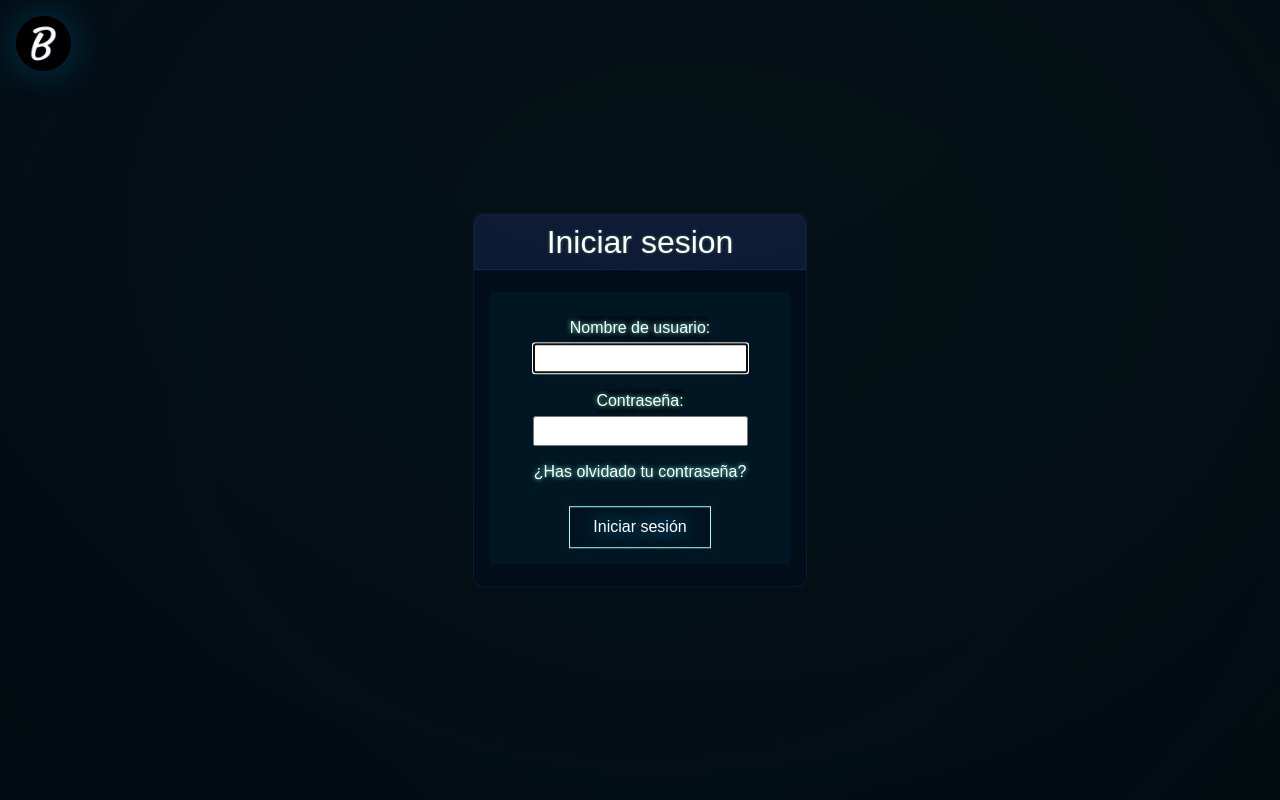
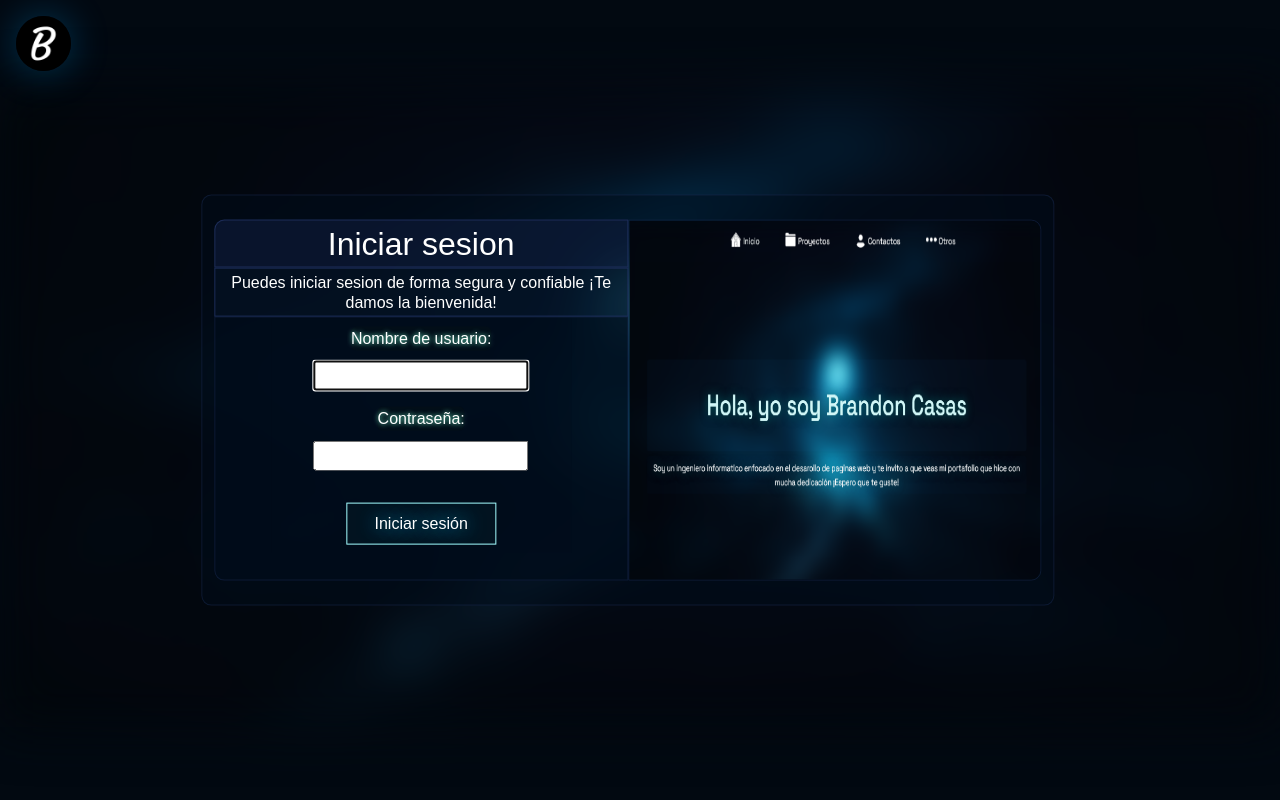
Before and after one commit to BrandonLCC/proyecto-django, a Django app: page /accounts/login/ in a window 1280 px wide. Run offline with Django 4.2, Linux system fonts and the light colour scheme; some libraries are stand-ins or nearby versions.

Commit message:
commit login

```diff
--- /dev/null
+++ b/portfolioproject/myporfolio/static/css/login.css
@@ -0,0 +1,121 @@
+.imagen-login {
+    position: absolute;
+    filter: blur(25px);
+    height: auto;
+    display: flex;
+    justify-content: center;
+    align-items: center;
+    height: 80%;
+    z-index: -1;
+
+}
+
+:root {
+    --fondo-pagina-web: #020911;
+    --color-blanco: #ffffff;
+}
+
+.div-formulario {
+    position: relative;
+    background-color: rgba(1, 12, 27, 0.5);
+    border: 1px solid rgba(32, 48, 94, 0.4);
+    border-bottom-left-radius: 10px;
+    margin: 0;
+    padding: 0;
+}
+
+
+.titulo {
+    background-color: rgba(32, 48, 94, 0.288);
+    border: 1px solid rgba(32, 48, 94, 0.9);
+    border-top-left-radius: 10px;
+    margin: 0;
+
+}
+
+.sub-titulo {
+    background-color: rgba(32, 48, 94, 0.1);
+    border: 1px solid rgba(32, 48, 94, 0.9);
+    margin: 0;
+
+}
+
+form {
+    position: relative;
+    background-color: rgba(1, 12, 27, 0.2);
+
+}
+
+.div-input {
+    color: #ffffff;
+    position: relative;
+    display: flexbox;
+    border-radius: 10px;
+
+}
+
+
+
+input {
+    margin-top: 10px;
+}
+
+/* creando mejor ejemplo */
+
+.container {
+    background-color: rgba(1, 12, 27, 0.5);
+    border-top-left-radius: 10px;
+    border-radius: 10px;
+    border: 1px solid rgba(32, 48, 94, 0.4);
+    position: absolute;
+    top: 50%;
+    left: 50%;
+    transform: translate(-50%, -50%);
+}
+
+.div1 {
+    position: relative;
+    border-top-left-radius: 10px;
+    border-bottom-left-radius: 10px;
+    background-color: rgba(1, 12, 27, 0.6);
+    color: #ffffff;
+    padding: 0;
+    margin: 0;
+}
+
+.div2 {
+    border: 1px solid rgba(32, 48, 94, 0.4);
+    border-top-right-radius: 10px;
+    border-bottom-right-radius: 10px;
+    position: relative;
+    display: flex;
+    padding: 0;
+    margin-left: 10px;
+    margin: 0;
+}
+
+@media (max-width: 1200px) {
+    .div2 {
+        display: none;
+    }
+}
+
+
+/* podremos hacerle un efecto?*/
+.imagen-div2 {
+    border-top-right-radius: 10px;
+    border-bottom-right-radius: 10px;
+
+}
+
+/* BOTON INICIAR SESION */
+
+.boton-diseno-login {
+    position: relative;
+    color: #ffffff;
+    background-color: #021320;
+    border: 1px solid rgb(163, 252, 255);
+    text-shadow: 0px 0px 20px #1cb7ff;
+    text-decoration: none;
+    text-align: center;
+}
--- a/portfolioproject/myporfolio/static/css/loginn.css
+++ /dev/null
@@ -1,82 +0,0 @@
-.imagen-login {
-    position: absolute;
-    filter: blur(500px);
-    height: auto;
-    display: flex;
-    justify-content: center;
-    align-items: center;
-    height: 100%;
-    z-index: -1;
-}
-
-:root {
-    --fondo-pagina-web: #020911;
-    --color-blanco: #ffffff;
-}
-
-.div-formulario {
-    position: relative;
-    background-color: rgba(1, 12, 27, 0.5);
-    border-top-left-radius: 10px;
-    border-radius: 10px;
-    border: 1px solid rgba(32, 48, 94, 0.4);
-    position: absolute;
-    top: 50%;
-    left: 50%;
-    transform: translate(-50%, -50%);
-}
-
-
-.titulo {
-    background-color: rgba(32, 48, 94, 0.4);
-    border-top-left-radius: 10px;
-    border-top-right-radius: 10px;
-    border-top: 1px solid rgba(32, 48, 94, 0.4);
-    border-left: 1px solid rgba(32, 48, 94, 0.4);
-    border-right: 1px solid rgba(32, 48, 94, 0.4);
-    animation-name: animacion-Cambio-Color;
-    animation-duration: 3s;
-    animation-timing-function:ease-in-out;
-    animation-iteration-count: infinite;
-    border-bottom: 1px solid rgba(32, 48, 94, 0.9);
-}
-
-.sub-titulo {
-    position: relative;
-    display: flex;
-    bottom: 50px;
-    background-color: rgba(32, 48, 94, 0.2);
-    border-bottom: 1px solid rgba(32, 48, 94, 0.4);
-    text-shadow: 0px 0px 5px #c074ff;
-}
-
-form {
-    position: relative;
-    background-color: rgba(1, 32, 46, 0.5);
-    bottom: 2px;
-}
-
-.div-input {
-    color: #ffffff;
-    position: relative;
-    display: flexbox;
-    border-radius: 10px;
-
-}
-
-/* BOTON INICIAR SESION */
-
-.boton-diseno-login {
-    position: relative;
-    color: #ffffff;
-    background-color: #021320;
-    border: 1px solid rgb(163, 252, 255);
-    text-shadow: 0px 0px 20px #1cb7ff;
-    text-decoration: none;
-    text-align: center;
-}
-
-
-input {
-    margin-top: 3px;
-}
--- a/portfolioproject/myporfolio/templates/registration/login.html
+++ b/portfolioproject/myporfolio/templates/registration/login.html
@@ -8,13 +8,14 @@
     <meta charset="UTF-8">
     <meta name="viewport" content="width=device-width, initial-scale=1.0">
     <title>Document</title>
-    <link rel="stylesheet" href="{% static 'css/loginn.css' %}">
+    <link rel="stylesheet" href="{% static 'css/login.css' %}">
 
 
 </head>
 
 
 <body>
+     <!--
     <img src="{% static 'images/example-carrusel.jpeg' %}" class="imagen-login  d-block w-100 " alt="...">
 
     <img class = "logo ms-3 my-3" src="{% static 'images/logo.png' %}" alt="...">
@@ -37,11 +38,42 @@
 
             </div>
             <div class = "d-grid">
+
                 <button type = "submit" class = "col-6 py-2 mb-2 mx-auto boton-diseno-login btn-block" >Iniciar sesión</button>
             </div>
         </form>
 
     </div>
+-->
+
+<img class = "logo ms-3 my-3" src="{% static 'images/logo.png' %}" alt="...">
+<img src="{% static 'images/example.jpg' %}" class="imagen-login   d-block w-100 " alt="...">
+
+    <div class="container col-8 py-4 row">
+
+        <div class="div1 col-12 col-sm-10 col-md-6 m-auto  ">
+            <h2 class = "titulo text-center py-1" >Iniciar sesion</h2>
+            <h6 class = "sub-titulo text-center py-1" >Puedes iniciar sesion de forma segura y confiable ¡Te damos la bienvenida!</h6>
+
+            <div class="div-formulario ">
+                <form method = "POST"  class="mx-auto" style="max-width: 300px;">
+                    <div class = "div-input my-2  mx-auto row px-2 py-2  text-center">
+                        {% csrf_token %}
+                        {{ form.as_p  }}
+                    </div>
+
+                    <div class = "d-grid">
+                        <button type = "submit" class = "col-6 py-2 mb-2 mx-auto boton-diseno-login btn-block" >Iniciar sesión</button>
+                    </div>
+                </form>
+            </div>
+        </div>
+
+        <div class="div2 col-6 me-auto ">
+            <img src="{% static 'images/imagen-formulario.png' %}" class="imagen-div2 d-block w-100 " alt="...">
+
+        </div>
+    </div>
 
 </body>
 </html>
```
Also changed, not shown: portfolioproject/myporfolio/static/images/87a27227c3fc4851a4c97a7fee9dfab4.jpg (added), portfolioproject/myporfolio/static/images/imagen-formulario.png (added).
